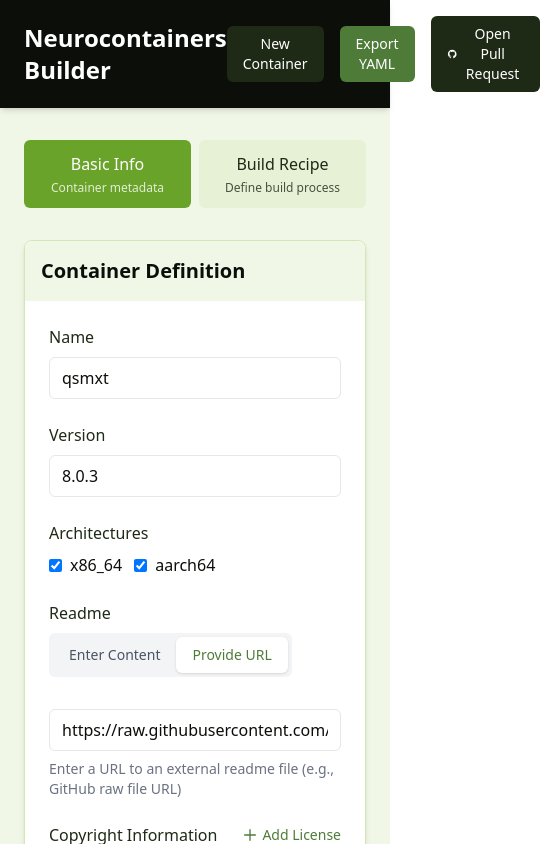
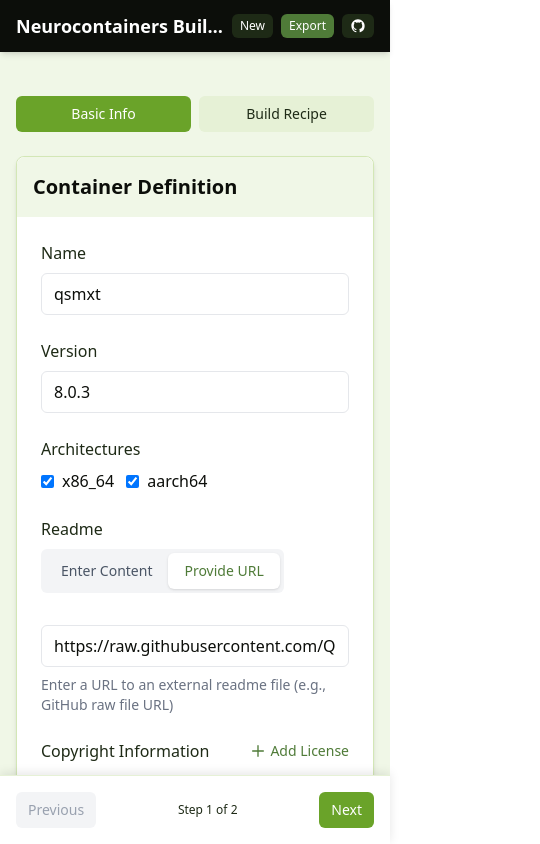
Before and after one commit to neurodesk/neurocontainers-ui, a Next.js app: page / in a window 390 px wide. Shown: the top 844 px of the page, 540 px wide, since content can reach past the window. Built offline with nearby package versions, Linux system fonts and the light colour scheme.

Commit message:
optimised main page for responsive layouts

```diff
--- a/app/page.tsx
+++ b/app/page.tsx
@@ -41,10 +41,8 @@
             "pkg-manager": "apt",
             directives: []
         }
-    }
+    };
 }
-
-
 
 function WizardNavigation({
     currentStep,
@@ -58,9 +56,9 @@
     onPrevious: () => void;
 }) {
     return (
-        <div className="flex justify-between items-center mt-8 pt-6 border-t border-[#e6f1d6]">
+        <div className="flex justify-between items-center py-4 px-4 sm:px-6 border-t border-[#e6f1d6] bg-white">
             <button
-                className={`px-4 py-2 rounded-md ${currentStep > 0
+                className={`px-3 py-2 sm:px-4 sm:py-2 rounded-md text-sm ${currentStep > 0
                     ? "bg-[#e6f1d6] text-[#4f7b38] hover:bg-[#d3e7b6]"
                     : "bg-gray-100 text-gray-400 cursor-not-allowed"
                     }`}
@@ -70,12 +68,12 @@
                 Previous
             </button>
 
-            <div className="text-sm text-[#1e2a16]">
+            <div className="text-xs sm:text-sm text-[#1e2a16]">
                 Step {currentStep + 1} of {totalSteps}
             </div>
 
             <button
-                className={`px-4 py-2 rounded-md ${currentStep < totalSteps - 1
+                className={`px-3 py-2 sm:px-4 sm:py-2 rounded-md text-sm ${currentStep < totalSteps - 1
                     ? "bg-[#6aa329] text-white hover:bg-[#4f7b38]"
                     : "bg-[#4f7b38] text-white"
                     }`}
@@ -88,7 +86,12 @@
 }
 
 // GitHub modal component
-function GitHubModal({ isOpen, onClose, yamlData, yamlText }: {
+function GitHubModal({
+    isOpen,
+    onClose,
+    yamlData,
+    yamlText
+}: {
     isOpen: boolean;
     onClose: () => void;
     yamlData: ContainerRecipe | null;
@@ -117,7 +120,9 @@
     const handleExportToGitHub = () => {
         if (!yamlData) return;
 
-        const targetUrl = new URL(`${NEUROCONTAINERS_REPO}/new/main/recipes/${yamlData.name}`);
+        const targetUrl = new URL(
+            `${NEUROCONTAINERS_REPO}/new/main/recipes/${yamlData.name}`
+        );
         targetUrl.searchParams.append("filename", `build.yaml`);
 
         // If YAML is too large, don't include it in the URL
@@ -125,16 +130,21 @@
             targetUrl.searchParams.append("value", yamlText);
         }
 
-        window.open(targetUrl.toString(), '_blank', 'noopener,noreferrer');
+        window.open(targetUrl.toString(), "_blank", "noopener,noreferrer");
         onClose();
     };
 
     if (!isOpen) return null;
 
     return (
-        <div className="fixed inset-0 bg-black bg-opacity-50 flex items-center justify-center z-50">
-            <div ref={modalRef} className="bg-white rounded-lg shadow-xl max-w-md w-full p-6">
-                <h3 className="text-xl font-semibold text-[#0c0e0a] mb-4">Export to GitHub</h3>
+        <div className="fixed inset-0 bg-black bg-opacity-50 flex items-center justify-center z-50 p-4">
+            <div
+                ref={modalRef}
+                className="bg-white rounded-lg shadow-xl max-w-md w-full p-4 sm:p-6"
+            >
+                <h3 className="text-xl font-semibold text-[#0c0e0a] mb-4">
+                    Export to GitHub
+                </h3>
 
                 <div className="mb-4 p-4 bg-[#f0f7e7] rounded-md flex items-start">
                     <ExclamationIcon className="h-6 w-6 text-[#6aa329] mr-3 flex-shrink-0 mt-0.5" />
@@ -144,11 +154,14 @@
                         </p>
                         {isYamlTooLarge ? (
                             <p className="text-[#1e2a16] text-sm">
-                                Your YAML content is too large to include in the URL. You&apos;ll need to copy it to your clipboard and paste it into GitHub after clicking the link.
+                                Your YAML content is too large to include in the URL. You&apos;ll
+                                need to copy it to your clipboard and paste it into GitHub after
+                                clicking the link.
                             </p>
                         ) : (
                             <p className="text-[#1e2a16] text-sm">
-                                This will open a new GitHub page with your container recipe pre-filled.
+                                This will open a new GitHub page with your container recipe
+                                pre-filled.
                             </p>
                         )}
                     </div>
@@ -158,11 +171,12 @@
                     <div className="mb-4">
                         <button
                             className={`w-full py-2 px-4 rounded-md ${isCopied
-                                ? 'bg-[#4f7b38] text-white'
-                                : 'bg-[#e6f1d6] text-[#4f7b38] hover:bg-[#d3e7b6]'}`}
+                                ? "bg-[#4f7b38] text-white"
+                                : "bg-[#e6f1d6] text-[#4f7b38] hover:bg-[#d3e7b6]"
+                                }`}
                             onClick={copyToClipboard}
                         >
-                            {isCopied ? 'Copied!' : 'Copy YAML to Clipboard'}
+                            {isCopied ? "Copied!" : "Copy YAML to Clipboard"}
                         </button>
                     </div>
                 )}
@@ -221,6 +235,8 @@
     const nextStep = () => {
         if (currentStep < TOTAL_STEPS - 1) {
             setCurrentStep(currentStep + 1);
+            // Scroll to top when changing steps
+            window.scrollTo(0, 0);
         } else {
             // Download YAML file
             const blob = new Blob([yamlText], { type: "text/yaml" });
@@ -238,6 +254,8 @@
     const previousStep = () => {
         if (currentStep > 0) {
             setCurrentStep(currentStep - 1);
+            // Scroll to top when changing steps
+            window.scrollTo(0, 0);
         }
     };
 
@@ -267,71 +285,93 @@
     };
 
     return (
-        <div className="min-h-screen bg-[#f0f7e7]">
-            {/* Header */}
-            <header className="bg-[#0c0e0a] text-white py-4 px-6 shadow-md">
+        <div className="min-h-screen bg-[#f0f7e7] flex flex-col">
+            {/* Fixed Header */}
+            <header className="bg-[#0c0e0a] text-white py-3 px-4 sm:py-4 sm:px-6 shadow-md fixed top-0 left-0 right-0 z-10">
                 <div className="max-w-7xl mx-auto flex justify-between items-center">
-                    <h1 className="text-2xl font-bold">Neurocontainers Builder</h1>
+                    <h1 className="text-lg sm:text-2xl font-bold truncate">
+                        Neurocontainers Builder
+                    </h1>
 
-                    <div className="flex items-center space-x-4">
+                    <div className="flex items-center space-x-2 sm:space-x-4">
                         <button
-                            className="bg-[#1e2a16] hover:bg-[#161c10] px-4 py-2 rounded-md text-sm"
+                            className="bg-[#1e2a16] hover:bg-[#161c10] px-2 py-1 sm:px-4 sm:py-2 rounded-md text-xs sm:text-sm"
                             onClick={() => setYamlData(null)}
                         >
-                            New Container
+                            New
                         </button>
                         <button
-                            className="bg-[#4f7b38] hover:bg-[#6aa329] px-4 py-2 rounded-md text-sm"
+                            className="bg-[#4f7b38] hover:bg-[#6aa329] px-2 py-1 sm:px-4 sm:py-2 rounded-md text-xs sm:text-sm"
                             onClick={exportYAML}
                             disabled={!yamlData}
                         >
-                            Export YAML
+                            Export
                         </button>
                         <button
-                            className="bg-[#1e2a16] hover:bg-[#161c10] px-4 py-2 rounded-md text-sm flex items-center"
+                            className="bg-[#1e2a16] hover:bg-[#161c10] px-2 py-1 sm:px-4 sm:py-2 rounded-md text-xs sm:text-sm flex items-center"
                             onClick={() => setIsGitHubModalOpen(true)}
                             disabled={!yamlData}
                             title="Export to GitHub"
                         >
-                            <svg className="h-5 w-5 mr-1" fill="currentColor" viewBox="0 0 24 24" aria-hidden="true">
-                                <path fillRule="evenodd" d="M12 2C6.477 2 2 6.484 2 12.017c0 4.425 2.865 8.18 6.839 9.504.5.092.682-.217.682-.483 0-.237-.008-.868-.013-1.703-2.782.605-3.369-1.343-3.369-1.343-.454-1.158-1.11-1.466-1.11-1.466-.908-.62.069-.608.069-.608 1.003.07 1.531 1.032 1.531 1.032.892 1.53 2.341 1.088 2.91.832.092-.647.35-1.088.636-1.338-2.22-.253-4.555-1.113-4.555-4.951 0-1.093.39-1.988 1.029-2.688-.103-.253-.446-1.272.098-2.65 0 0 .84-.27 2.75 1.026A9.564 9.564 0 0112 6.844c.85.004 1.705.115 2.504.337 1.909-1.296 2.747-1.027 2.747-1.027.546 1.379.202 2.398.1 2.651.64.7 1.028 1.595 1.028 2.688 0 3.848-2.339 4.695-4.566 4.943.359.309.678.92.678 1.855 0 1.338-.012 2.419-.012 2.747 0 .268.18.58.688.482A10.019 10.019 0 0022 12.017C22 6.484 17.522 2 12 2z" clipRule="evenodd" />
+                            <svg
+                                className="h-4 w-4 sm:h-5 sm:w-5 sm:mr-1"
+                                fill="currentColor"
+                                viewBox="0 0 24 24"
+                                aria-hidden="true"
+                            >
+                                <path
+                                    fillRule="evenodd"
+                                    d="M12 2C6.477 2 2 6.484 2 12.017c0 4.425 2.865 8.18 6.839 9.504.5.092.682-.217.682-.483 0-.237-.008-.868-.013-1.703-2.782.605-3.369-1.343-3.369-1.343-.454-1.158-1.11-1.466-1.11-1.466-.908-.62.069-.608.069-.608 1.003.07 1.531 1.032 1.531 1.032.892 1.53 2.341 1.088 2.91.832.092-.647.35-1.088.636-1.338-2.22-.253-4.555-1.113-4.555-4.951 0-1.093.39-1.988 1.029-2.688-.103-.253-.446-1.272.098-2.65 0 0 .84-.27 2.75 1.026A9.564 9.564 0 0112 6.844c.85.004 1.705.115 2.504.337 1.909-1.296 2.747-1.027 2.747-1.027.546 1.379.202 2.398.1 2.651.64.7 1.028 1.595 1.028 2.688 0 3.848-2.339 4.695-4.566 4.943.359.309.678.92.678 1.855 0 1.338-.012 2.419-.012 2.747 0 .268.18.58.688.482A10.019 10.019 0 0022 12.017C22 6.484 17.522 2 12 2z"
+                                    clipRule="evenodd"
+                                />
                             </svg>
-                            Open Pull Request
+                            <span className="hidden sm:inline">Publish</span>
                         </button>
                     </div>
                 </div>
             </header>
 
-            <main className="max-w-7xl mx-auto py-8 px-6">
+            {/* Main content with padding for fixed header and footer */}
+            <main className="flex-grow max-w-7xl mx-auto w-full px-4 sm:px-6 pt-20 pb-20">
                 {loading ? (
-                    <div className="bg-white rounded-lg shadow-md p-10 text-center">
-                        <div className="animate-pulse text-[#4f7b38] text-xl">Loading...</div>
+                    <div className="bg-white rounded-lg shadow-md p-6 sm:p-10 text-center mt-4">
+                        <div className="animate-pulse text-[#4f7b38] text-xl">
+                            Loading...
+                        </div>
                     </div>
                 ) : yamlData ? (
-                    <div>
+                    <div className="mt-4">
                         {/* Wizard Steps */}
-                        <div className="mb-8">
+                        <div className="mb-6">
                             <div className="grid grid-cols-2 gap-2">
                                 <div
-                                    className={`p-3 rounded-md text-center ${currentStep === 0
+                                    className={`p-2 sm:p-3 rounded-md text-center ${currentStep === 0
                                         ? "bg-[#6aa329] text-white"
                                         : "bg-[#e6f1d6] text-[#1e2a16] hover:bg-[#d3e7b6] cursor-pointer"
                                         }`}
                                     onClick={() => setCurrentStep(0)}
                                 >
-                                    <div className="font-medium">Basic Info</div>
-                                    <div className="text-xs mt-1 opacity-80">Container metadata</div>
+                                    <div className="font-medium text-sm sm:text-base">
+                                        Basic Info
+                                    </div>
+                                    <div className="text-xs mt-1 opacity-80 hidden sm:block">
+                                        Container metadata
+                                    </div>
                                 </div>
 
                                 <div
-                                    className={`p-3 rounded-md text-center ${currentStep === 1
+                                    className={`p-2 sm:p-3 rounded-md text-center ${currentStep === 1
                                         ? "bg-[#6aa329] text-white"
                                         : "bg-[#e6f1d6] text-[#1e2a16] hover:bg-[#d3e7b6] cursor-pointer"
                                         }`}
                                     onClick={() => setCurrentStep(1)}
                                 >
-                                    <div className="font-medium">Build Recipe</div>
-                                    <div className="text-xs mt-1 opacity-80">Define build process</div>
+                                    <div className="font-medium text-sm sm:text-base">
+                                        Build Recipe
+                                    </div>
+                                    <div className="text-xs mt-1 opacity-80 hidden sm:block">
+                                        Define build process
+                                    </div>
                                 </div>
                             </div>
                         </div>
@@ -348,7 +388,9 @@
                             {currentStep === WizardStep.BuildRecipe && (
                                 <BuildRecipeComponent
                                     recipe={yamlData.build}
-                                    onChange={(updated) => setYamlData({ ...yamlData, build: updated })}
+                                    onChange={(updated) =>
+                                        setYamlData({ ...yamlData, build: updated })
+                                    }
                                 />
                             )}
                         </div>
@@ -356,16 +398,22 @@
                         {/* YAML Preview (for power users) */}
                         <div className="bg-white rounded-lg shadow-md border border-[#d3e7b6] mb-6">
                             <div
-                                className="p-4 bg-[#f0f7e7] rounded-t-lg flex justify-between items-center cursor-pointer"
-                                onClick={() => document.getElementById('yaml-preview')?.classList.toggle('hidden')}
+                                className="p-3 sm:p-4 bg-[#f0f7e7] rounded-t-lg flex justify-between items-center cursor-pointer"
+                                onClick={() =>
+                                    document
+                                        .getElementById("yaml-preview")
+                                        ?.classList.toggle("hidden")
+                                }
                             >
-                                <h2 className="font-semibold text-[#0c0e0a]">YAML Preview</h2>
+                                <h2 className="font-semibold text-[#0c0e0a] text-sm sm:text-base">
+                                    YAML Preview
+                                </h2>
                                 <ChevronDownIcon className="h-5 w-5 text-[#4f7b38]" />
                             </div>
 
-                            <div id="yaml-preview" className="hidden p-6">
+                            <div id="yaml-preview" className="hidden p-4 sm:p-6">
                                 <textarea
-                                    className="w-full h-64 px-4 py-3 font-mono text-sm bg-[#1e2a16] text-white rounded-md focus:outline-none"
+                                    className="w-full h-48 sm:h-64 px-3 py-2 sm:px-4 sm:py-3 font-mono text-xs sm:text-sm bg-[#1e2a16] text-white rounded-md focus:outline-none"
                                     value={yamlText}
                                     onChange={(e) => setYamlText(e.target.value)}
                                     onBlur={updateFromYamlText}
@@ -380,17 +428,12 @@
                                 </div>
                             </div>
                         </div>
-
-                        <WizardNavigation
-                            currentStep={currentStep}
-                            totalSteps={TOTAL_STEPS}
-                            onNext={nextStep}
-                            onPrevious={previousStep}
-                        />
                     </div>
                 ) : (
-                    <div className="bg-white rounded-lg shadow-md p-10 text-center">
-                        <h2 className="text-xl font-semibold text-[#0c0e0a] mb-4">Start Building a Container</h2>
+                    <div className="bg-white rounded-lg shadow-md p-6 sm:p-10 text-center mt-4">
+                        <h2 className="text-lg sm:text-xl font-semibold text-[#0c0e0a] mb-4">
+                            Start Building a Container
+                        </h2>
                         <p className="text-[#1e2a16] mb-6">
                             Create a new container definition or upload an existing YAML file
                         </p>
@@ -471,12 +514,28 @@
                                         }
                                     }}
                                 />
-                                <p className="text-xs text-[#4f7b38] mt-2">Supported formats: .yaml, .yml</p>
+                                <p className="text-xs text-[#4f7b38] mt-2">
+                                    Supported formats: .yaml, .yml
+                                </p>
                             </div>
                         </div>
                     </div>
                 )}
             </main>
+
+            {/* Fixed Footer Navigation */}
+            {yamlData && (
+                <div className="fixed bg-white bottom-0 left-0 right-0 shadow-[0_-2px_10px_rgba(0,0,0,0.1)] z-10">
+                    <div className="max-w-7xl mx-auto">
+                        <WizardNavigation
+                            currentStep={currentStep}
+                            totalSteps={TOTAL_STEPS}
+                            onNext={nextStep}
+                            onPrevious={previousStep}
+                        />
+                    </div>
+                </div>
+            )}
 
             {/* GitHub Export Modal */}
             <GitHubModal
```
